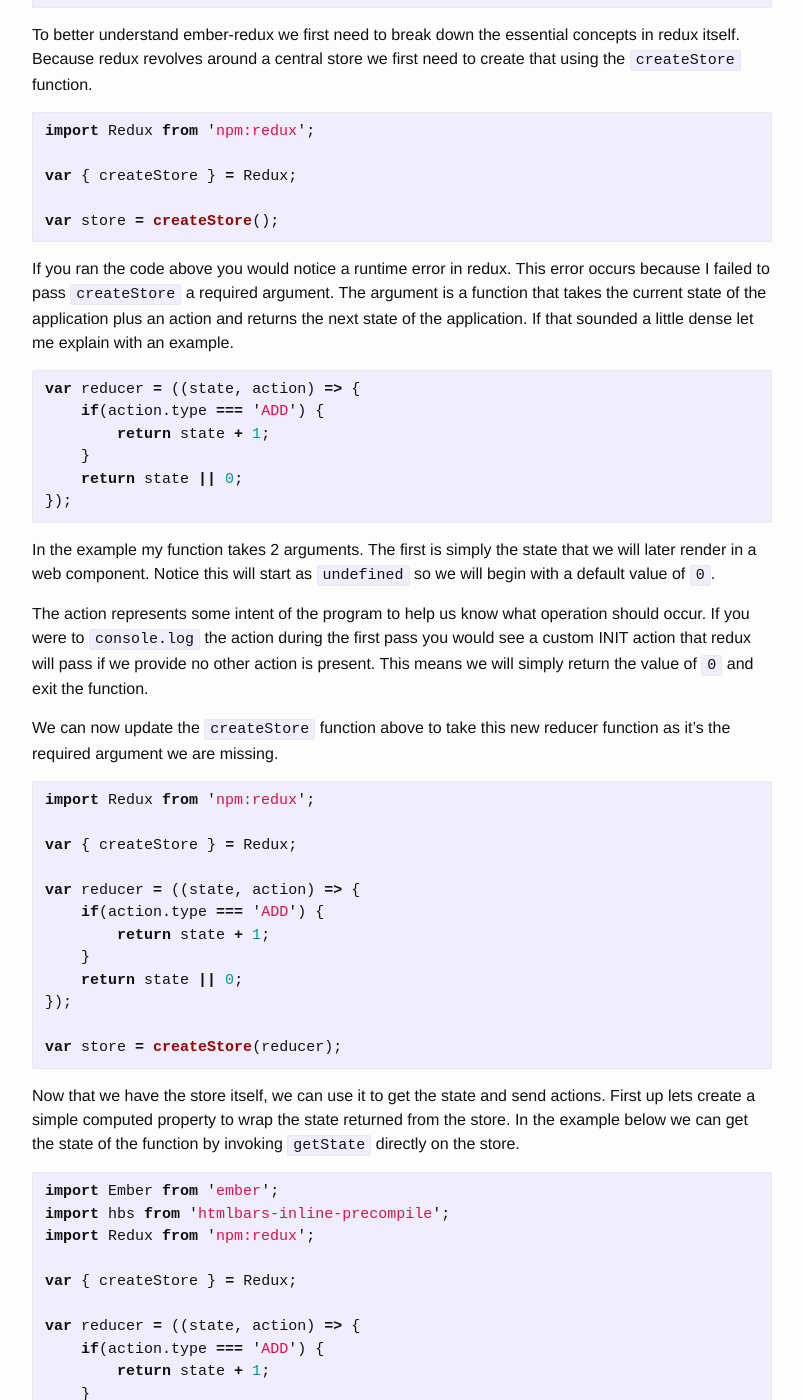
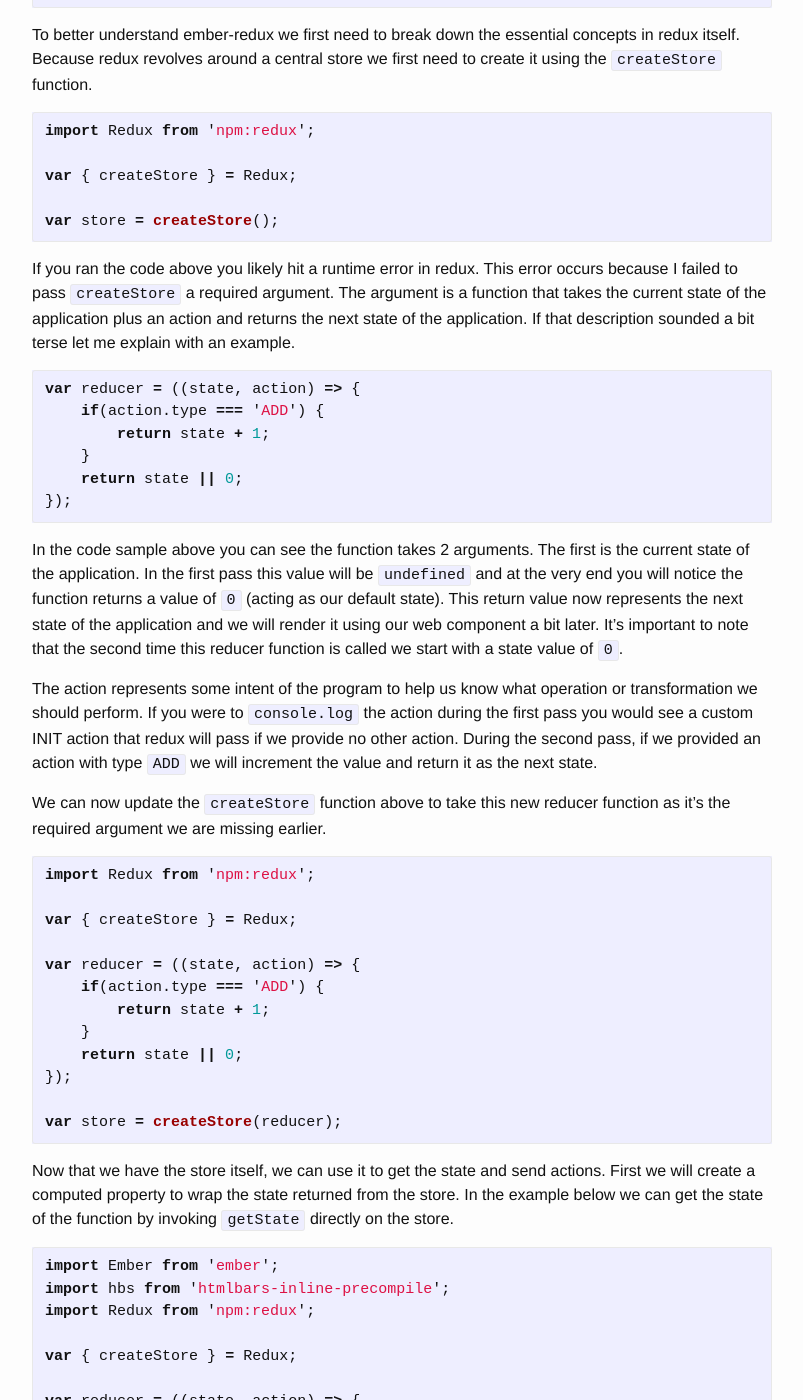
Before and after one commit to ember-redux/ember-redux, a Jekyll site: the page built from _posts/2016-04-01-introduction.markdown, in a window 1280 px wide and 1400 px high, scrolled down 258 px. Shown: the whole window, without its empty margins (238-1041 px from the left). Built offline with Jekyll 4.4.1, drawn with Linux system fonts in a browser that asks for light colours; some of the changed text lies outside the part shown.

Commit message:
typos/rewording for quickstart and intro

````diff
--- a/_posts/2016-04-01-introduction.markdown
+++ b/_posts/2016-04-01-introduction.markdown
@@ -11,7 +11,7 @@ npm install ember-browserify -D
 npm install ember-redux -D
 ```
 
-To better understand ember-redux we first need to break down the essential concepts in redux itself. Because redux revolves around a central store we first need to create that using the `createStore` function.
+To better understand ember-redux we first need to break down the essential concepts in redux itself. Because redux revolves around a central store we first need to create it using the `createStore` function.
 
 ```js
 import Redux from 'npm:redux';
@@ -21,7 +21,7 @@ var { createStore } = Redux;
 var store = createStore();
 ```
 
-If you ran the code above you would notice a runtime error in redux. This error occurs because I failed to pass `createStore` a required argument. The argument is a function that takes the current state of the application plus an action and returns the next state of the application. If that sounded a little dense let me explain with an example.
+If you ran the code above you likely hit a runtime error in redux. This error occurs because I failed to pass `createStore` a required argument. The argument is a function that takes the current state of the application plus an action and returns the next state of the application. If that description sounded a bit terse let me explain with an example.
 
 ```js
 var reducer = ((state, action) => {
@@ -32,11 +32,11 @@ var reducer = ((state, action) => {
 });
 ```
 
-In the example my function takes 2 arguments. The first is simply the state that we will later render in a web component. Notice this will start as `undefined` so we will begin with a default value of `0`.
+In the code sample above you can see the function takes 2 arguments. The first is the current state of the application. In the first pass this value will be `undefined` and at the very end you will notice the function returns a value of `0` (acting as our default state). This return value now represents the next state of the application and we will render it using our web component a bit later. It's important to note that the second time this reducer function is called we start with a state value of `0`.
 
-The action represents some intent of the program to help us know what operation should occur. If you were to `console.log` the action during the first pass you would see a custom INIT action that redux will pass if we provide no other action is present. This means we will simply return the value of `0` and exit the function.
+The action represents some intent of the program to help us know what operation or transformation we should perform. If you were to `console.log` the action during the first pass you would see a custom INIT action that redux will pass if we provide no other action. During the second pass, if we provided an action with type `ADD` we will increment the value and return it as the next state.
 
-We can now update the `createStore` function above to take this new reducer function as it's the required argument we are missing.
+We can now update the `createStore` function above to take this new reducer function as it's the required argument we are missing earlier.
 
 ```js
 import Redux from 'npm:redux';
@@ -53,7 +53,7 @@ var reducer = ((state, action) => {
 var store = createStore(reducer);
 ```
 
-Now that we have the store itself, we can use it to get the state and send actions. First up lets create a simple computed property to wrap the state returned from the store. In the example below we can get the state of the function by invoking `getState` directly on the store.
+Now that we have the store itself, we can use it to get the state and send actions. First we will create a computed property to wrap the state returned from the store. In the example below we can get the state of the function by invoking `getState` directly on the store.
 
 ```js
 import Ember from 'ember';
@@ -81,7 +81,7 @@ export default Ember.Component.extend({
 });
 ```
 
-The initial render now shows the default state of `0` as we expect. To modify that number (and fire that reducer function above with an action) we need to wire up a button in this component that can `dispatch` to the store with the action type.
+The initial render now shows the default state of `0` as we expect. To modify that number (and fire that reducer function above with an action) we need to wire up a button in this component that can `dispatch` to the store. We are required to give this dispatch function at minimum one argument of type object with a `type` attribute that describes the intent so the reducer function knows what it should do.
 
 ```js
 import Ember from 'ember';
@@ -110,14 +110,14 @@ export default Ember.Component.extend({
     },
     layout: hbs`
       {\{number}}
-      <button onclick={{action "add"}}>add</button>
+      <button onclick={\{action "add"}}>add</button>
     `
 });
 ```
 
-If you run this in the browser you will notice on big problem ... the number never gets updated. If you `console.log` in the reducer function you would see the action is getting passed in and we are returning a new state. The problem is that our computed is cached and we never informed the component about a new value.
+If you run this in the browser you will notice one last problem ... the number never gets updated. If you `console.log` in the reducer function you would see the action is getting passed in and we are returning a new state. The problem is that our computed is cached and we never informed the component about a new value.
 
-To break the cache on the computed property we need to notify the property that it has changed. This brings about the last redux method we need to learn about called `subscribe`. This method will be fired when the store returns the next state of our application. We can wire it up in the `init` below so it breaks the cache and we truly re-render the number.
+To break the cache on the computed property we need to notify the property that it has changed. This brings about the last redux method we need to learn about called `subscribe`. This method will be fired when the store returns the next state of our application. We can wire it up in the `init` function so it will break the cache correctly allowing us to re-render the number.
 
 ```js
 import Ember from 'ember';
@@ -152,7 +152,7 @@ export default Ember.Component.extend({
     },
     layout: hbs`
       {\{number}}
-      <button onclick={{action "add"}}>add</button>
+      <button onclick={\{action "add"}}>add</button>
     `
 });
 ```
````
Also changed, not shown: quickstart.md (+3 -3 lines).
